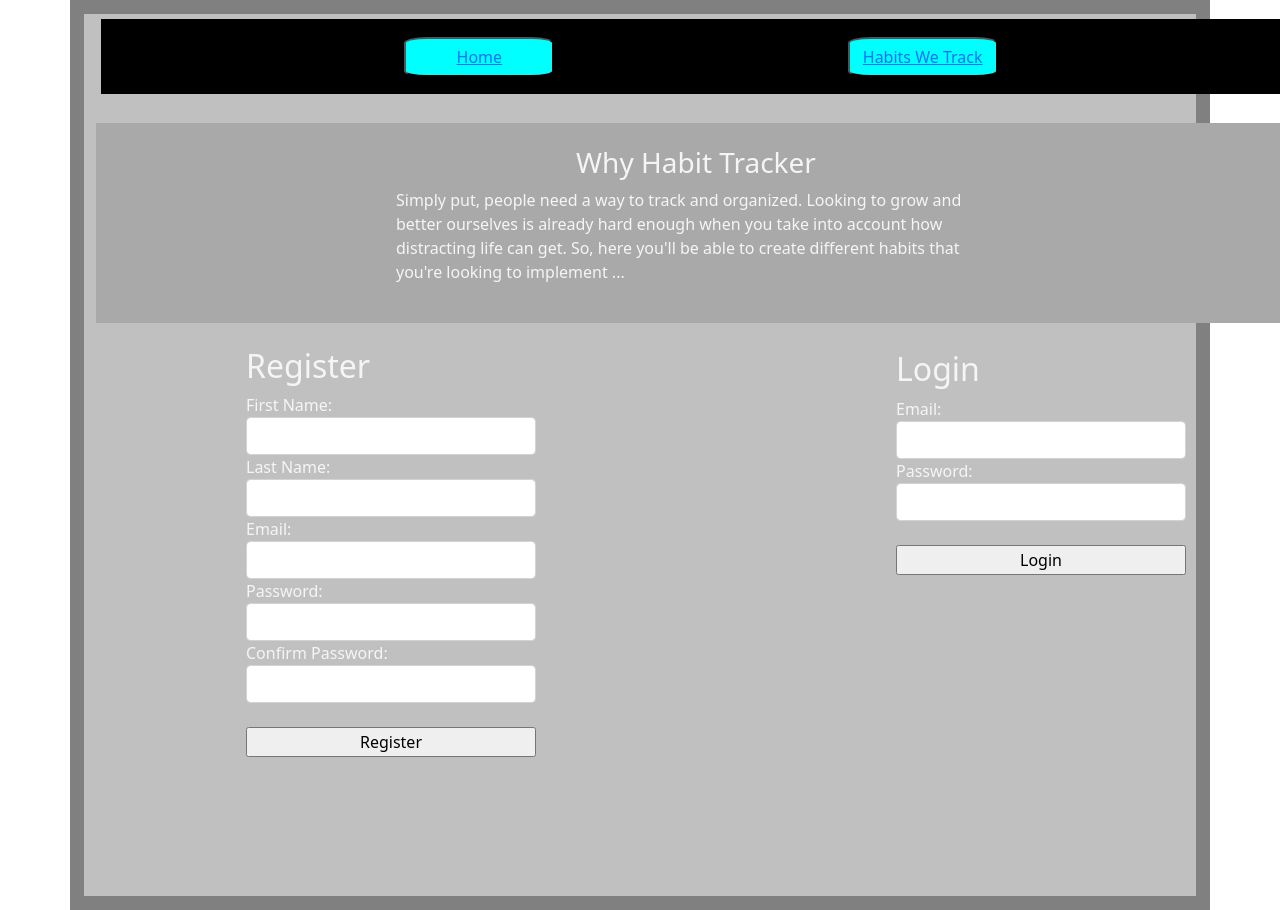
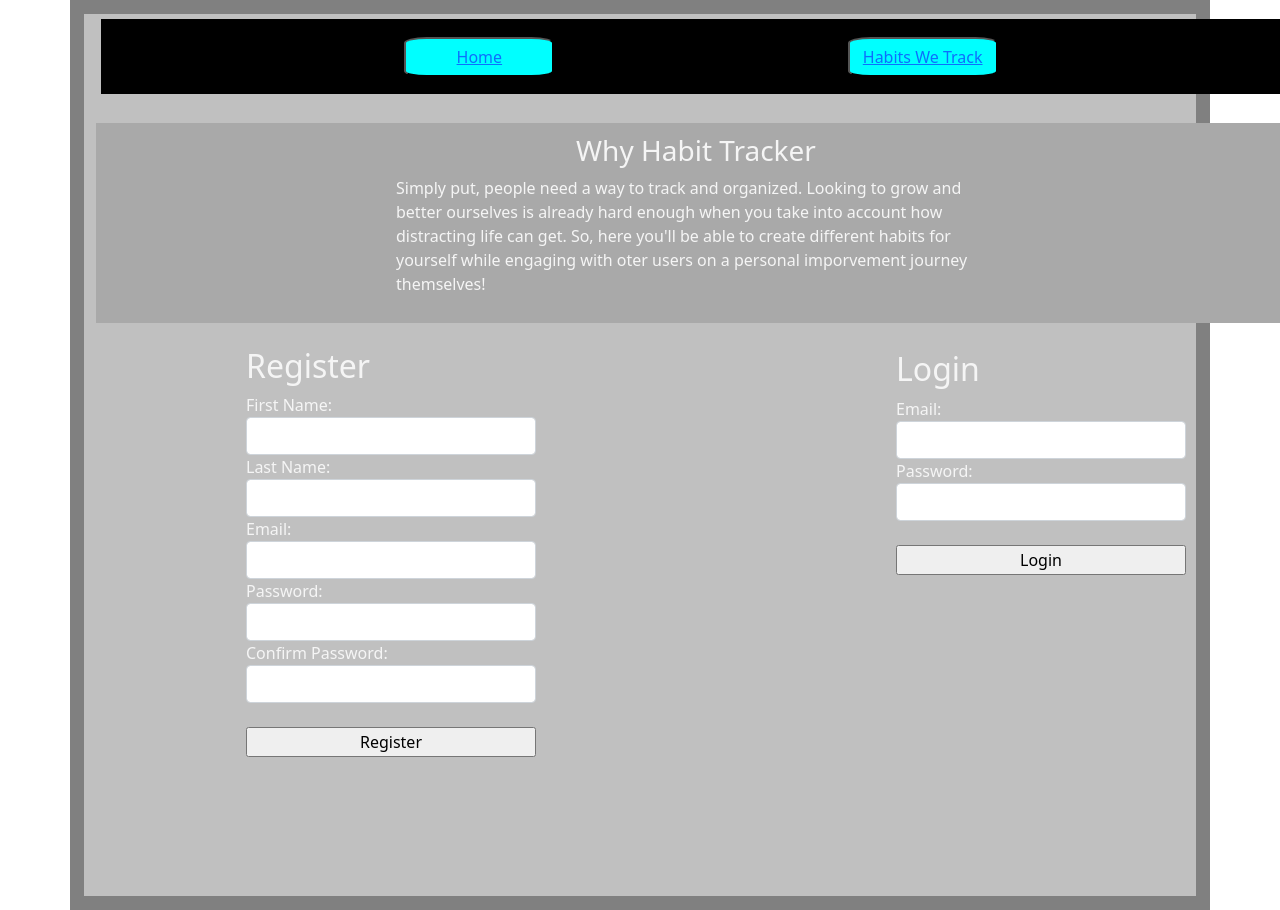
Before and after one commit to AbdulConteh/habit_tracker, a Flask app: page / in a window 1280 px wide. Run offline with Flask 2, Linux system fonts and the light colour scheme.

Commit message:
html fixes

```diff
--- a/flask_app/models/users_models.py
+++ b/flask_app/models/users_models.py
@@ -54,10 +54,10 @@ class User:
         specialSym = ["$", "/", "@", "%"]
         is_valid = True
         if len(User['first_name']) < 3:
-            flash('Name must be at least 3 characters. Please try again!', 'register')
+            flash('First name must be at least 3 characters. Please try again!', 'register')
             is_valid = False
         if len(User['last_name']) < 3:
-            flash('Name must be at least 3 characters. Please try again!', 'register')
+            flash('Last name must be at least 3 characters. Please try again!', 'register')
             is_valid = False
         if not EMAIL_REGEX.match(User['email']):
             flash('Email must not be registered. Please try again!', 'register')
--- a/flask_app/templates/home.html
+++ b/flask_app/templates/home.html
@@ -70,7 +70,8 @@
                 Simply put, people need a way to track and organized. Looking to
                 grow and better ourselves is already hard enough when you take into
                 account how distracting life can get. So, here you'll be able to create
-                different habits that you're looking to implement ...
+                different habits for yourself while engaging with oter users on a personal
+                imporvement journey themselves!
             </p>
         </div>
         <br>
```
